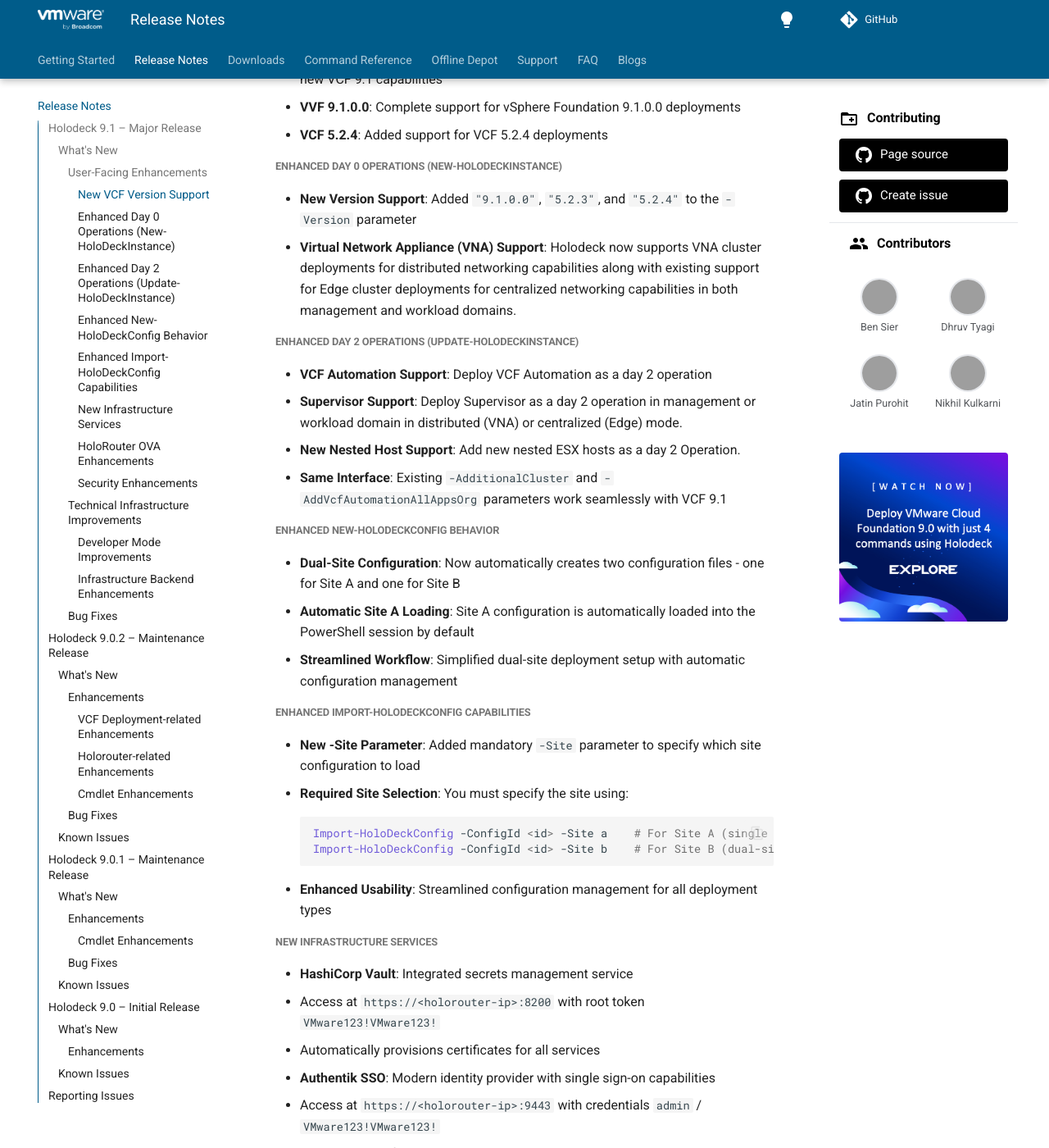
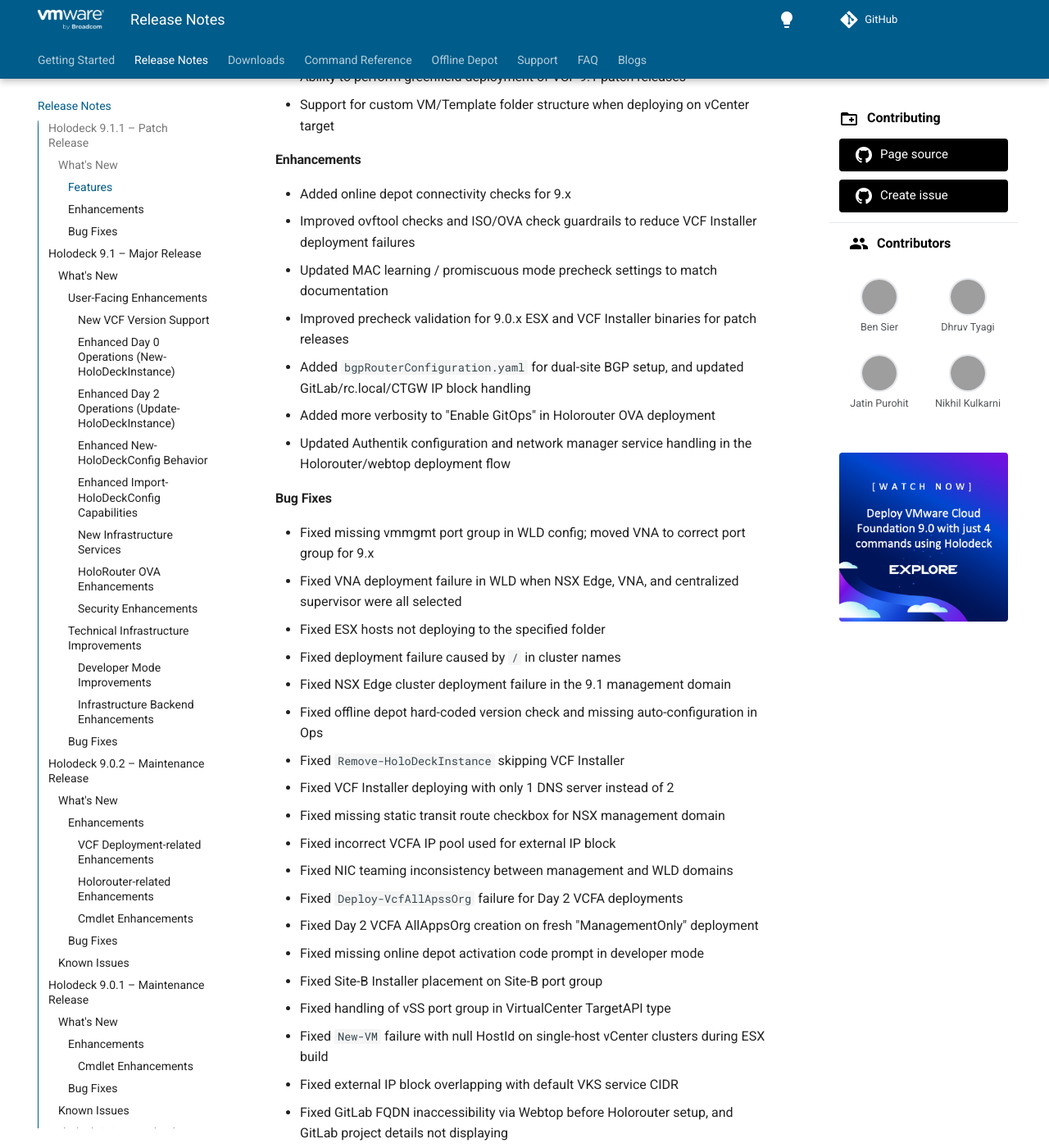
Before and after one commit to vmware/Holodeck, an MkDocs documentation site: the page built from docs/release_notes.md, in a window 1280 px wide and 1400 px high, scrolled down 744 px. Shown: the whole window at 82% size. Built offline with MkDocs 1.6.1 and Material for MkDocs 9.7.7, drawn with Linux system fonts in a browser that asks for light colours; comment, search, counter and statistics services are not loaded; the version menu is left out; some of the changed text lies outside the part shown; grey boxes are pictures that could not be loaded.

Commit message:
9.1.1 docs update

```diff
--- a/docs/release_notes.md
+++ b/docs/release_notes.md
@@ -1,6 +1,61 @@
 # Release Notes
 
-This page documents the key features, enhancements, and capabilities available in Holodeck releases.
+This page documents the key features, enhancements, and capabilities available in Holodeck 9.1.1.
+
+---
+
+## Holodeck 9.1.1 – Patch Release
+
+**Release Date:** October 2026
+**Supported VCF Versions:** VCF 9.1.1.0, VCF 9.1.0.0, VCF 9.0.2.0, VCF 9.0.1.0, VCF 9.0.0.0, VCF 5.2.4, VCF 5.2.3, VCF 5.2.2, VCF 5.2.1, VCF 5.2 (including all 9.1 patches)
+<br>
+**Minimum ESX Version:** 8.0 U3
+<br>
+**Release Blog:** [Announcing the General Availability of Holodeck 9.1.1](#) *(link coming soon)*
+
+### What's New
+
+#### Features
+
+- Support for deploying VVF and VCF 9.1.1
+- Ability to perform greenfield deployment of VCF 9.1 patch releases
+- Support for custom VM/Template folder structure when deploying on vCenter target
+
+#### Enhancements
+
+- Added online depot connectivity checks for 9.x
+- Improved ovftool checks and ISO/OVA check guardrails to reduce VCF Installer deployment failures
+- Updated MAC learning / promiscuous mode precheck settings to match documentation
+- Improved precheck validation for 9.0.x ESX and VCF Installer binaries for patch releases
+- Added `bgpRouterConfiguration.yaml` for dual-site BGP setup, and updated GitLab/rc.local/CTGW IP block handling
+- Added more verbosity to "Enable GitOps" in Holorouter OVA deployment
+- Updated Authentik configuration and network manager service handling in the Holorouter/webtop deployment flow
+
+#### Bug Fixes
+
+- Fixed missing vmmgmt port group in WLD config; moved VNA to correct port group for 9.x
+- Fixed VNA deployment failure in WLD when NSX Edge, VNA, and centralized supervisor were all selected
+- Fixed ESX hosts not deploying to the specified folder
+- Fixed deployment failure caused by `/` in cluster names
+- Fixed NSX Edge cluster deployment failure in the 9.1 management domain
+- Fixed offline depot hard-coded version check and missing auto-configuration in Ops
+- Fixed `Remove-HoloDeckInstance` skipping VCF Installer
+- Fixed VCF Installer deploying with only 1 DNS server instead of 2
+- Fixed missing static transit route checkbox for NSX management domain
+- Fixed incorrect VCFA IP pool used for external IP block
+- Fixed NIC teaming inconsistency between management and WLD domains
+- Fixed `Deploy-VcfAllApssOrg` failure for Day 2 VCFA deployments
+- Fixed Day 2 VCFA AllAppsOrg creation on fresh "ManagementOnly" deployment
+- Fixed missing online depot activation code prompt in developer mode
+- Fixed Site-B Installer placement on Site-B port group
+- Fixed handling of vSS port group in VirtualCenter TargetAPI type
+- Fixed `New-VM` failure with null HostId on single-host vCenter clusters during ESX build
+- Fixed external IP block overlapping with default VKS service CIDR
+- Fixed GitLab FQDN inaccessibility via Webtop before Holorouter setup, and GitLab project details not displaying
+- Fixed FRR BGP configuration
+- Fixed Cloudbuilder 5.2.4 download crashing Webtop
+- Fixed extra space in IP SAN log
+- Fixed `Reset-HoloRouter` not resetting state
 
 ---
 
```
Also changed, not shown: docs/cmd_reference.md (+1 -1 lines), docs/downloads.md (+3 -3 lines), docs/faq.md (+1 -1 lines), docs/index.md (+39 -31 lines).
